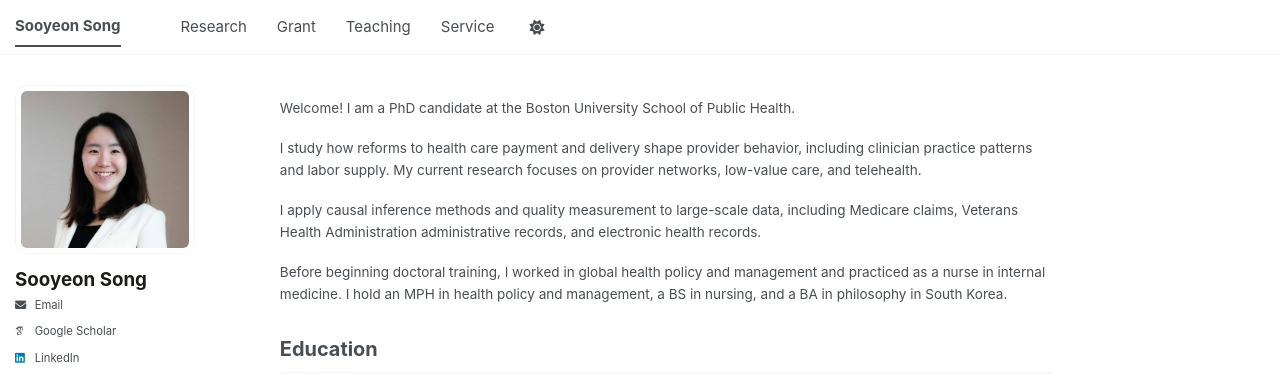
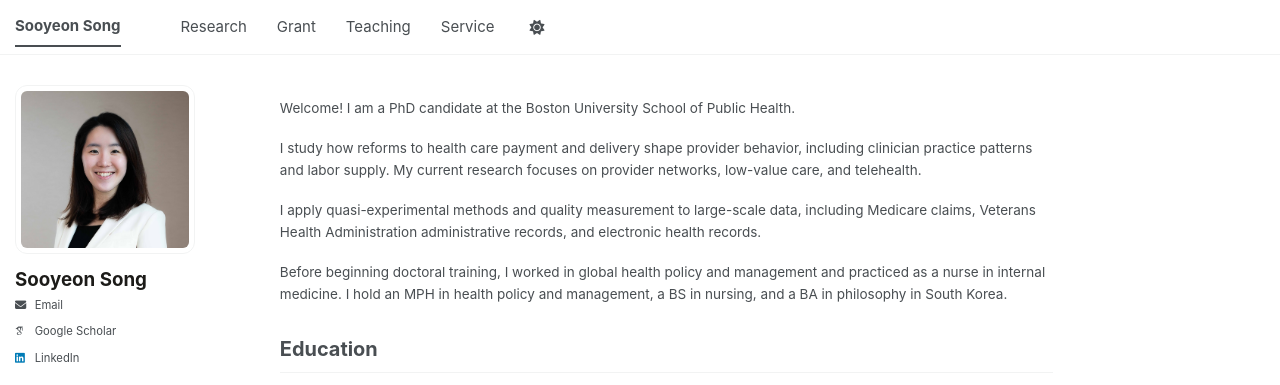
Before and after one commit to sooyeonsong/sooyeonsong.github.io, a Jekyll site: the page built from _pages/about.md, in a window 1280 px wide and 900 px high. Shown: the top 385 px of the window. Built offline with Jekyll 4.4.1, drawn with Linux system fonts in a browser that asks for light colours; some web fonts are replaced; a script bundle is joined from its source files by our own code; library files that are not in the unit come from our copies.

Commit message:
Change 'causal inference' to 'quasi-experimental' methods
Updated the description of research methods used in the study.

```diff
--- a/_pages/about.md
+++ b/_pages/about.md
@@ -11,7 +11,7 @@ Welcome! I am a PhD candidate at the Boston University School of Public Health.
 
 I study how reforms to health care payment and delivery shape provider behavior, including clinician practice patterns and labor supply. My current research focuses on provider networks, low-value care, and telehealth.
 
-I apply causal inference methods and quality measurement to large-scale data, including Medicare claims, Veterans Health Administration administrative records, and electronic health records.
+I apply quasi-experimental methods and quality measurement to large-scale data, including Medicare claims, Veterans Health Administration administrative records, and electronic health records.
 
 Before beginning doctoral training, I worked in global health policy and management and practiced as a nurse in internal medicine. I hold an MPH in health policy and management, a BS in nursing, and a BA in philosophy in South Korea.
 
```
